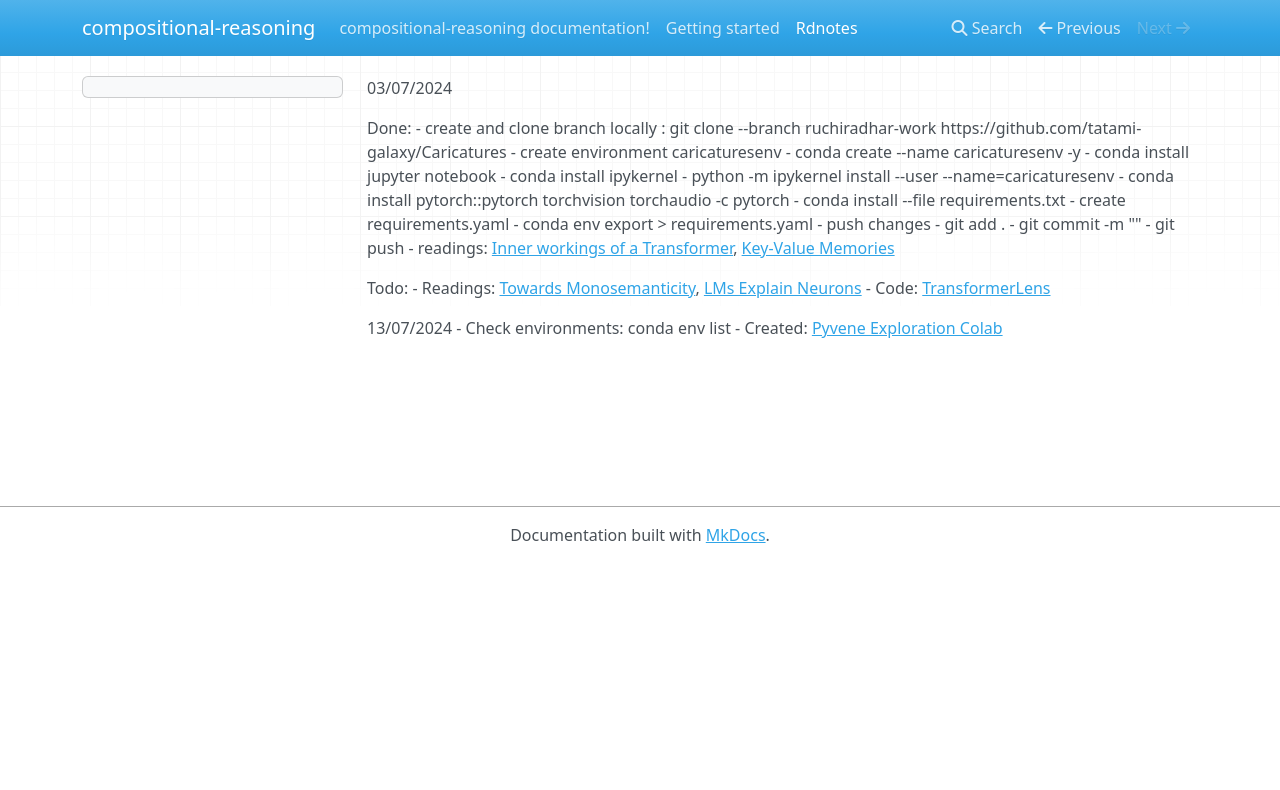
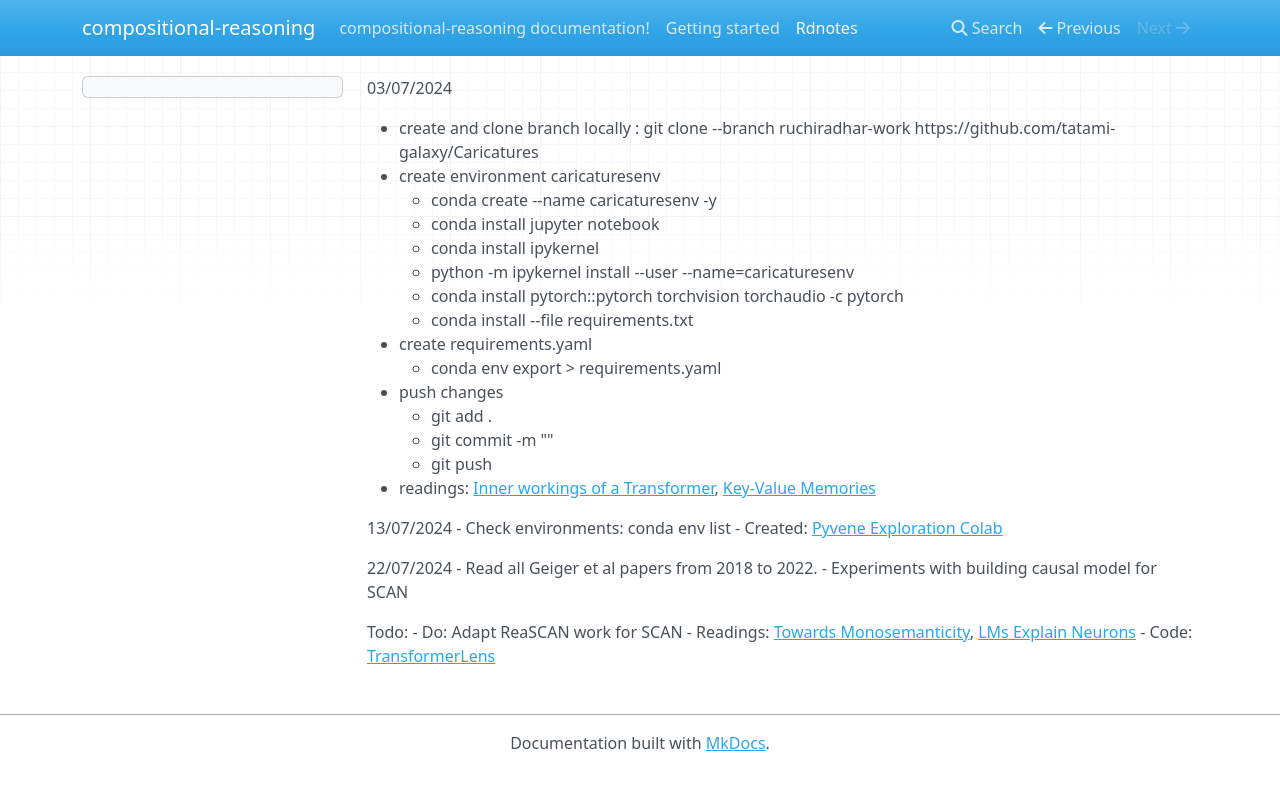
Before and after one commit to tatami-galaxy/Caricatures, an MkDocs documentation site: the page built from docs/docs/rdnotes.md, in a window 1280 px wide. Shown: the top 790 px of the page. Built offline with MkDocs 1.6.1, drawn with Linux system fonts in a browser that asks for light colours; nearby versions of some CDN libraries.

Commit message:
SCAN Causal Model Notebook

```diff
--- a/docs/docs/rdnotes.md
+++ b/docs/docs/rdnotes.md
@@ -1,6 +1,5 @@
 03/07/2024
 
-Done:
 - create and clone branch locally : git clone --branch ruchiradhar-work https://github.com/tatami-galaxy/Caricatures
 - create environment caricaturesenv
     - conda create --name caricaturesenv -y
@@ -17,10 +16,16 @@ Done:
     - git push
 - readings: [Inner workings of a Transformer](https://levelup.gitconnected.com/understanding-transformers-from-start-to-end-a-step-by-step-math-example-16d4e64e6eb1), [Key-Value Memories]()
 
-Todo:
-- Readings: [Towards Monosemanticity](https://transformer-circuits.pub/2023/monosemantic-features), [LMs Explain Neurons](https://openaipublic.blob.core.windows.net/neuron-explainer/paper/index.html)
-- Code: [TransformerLens](https://github.com/TransformerLensOrg/TransformerLens)
 
 13/07/2024
 - Check environments: conda env list
 - Created: [Pyvene Exploration Colab](https://colab.research.google.com/drive/1QZlOqEKFd334qKwzHyxCDmQywGHcCF_4#scrollTo=e08304ea)
+
+22/07/2024
+- Read all Geiger et al papers from 2018 to 2022.
+- Experiments with building causal model for SCAN
+
+Todo:
+- Do: Adapt ReaSCAN work for SCAN
+- Readings: [Towards Monosemanticity](https://transformer-circuits.pub/2023/monosemantic-features), [LMs Explain Neurons](https://openaipublic.blob.core.windows.net/neuron-explainer/paper/index.html)
+- Code: [TransformerLens](https://github.com/TransformerLensOrg/TransformerLens)
```
Also changed, not shown: 1 other file.
